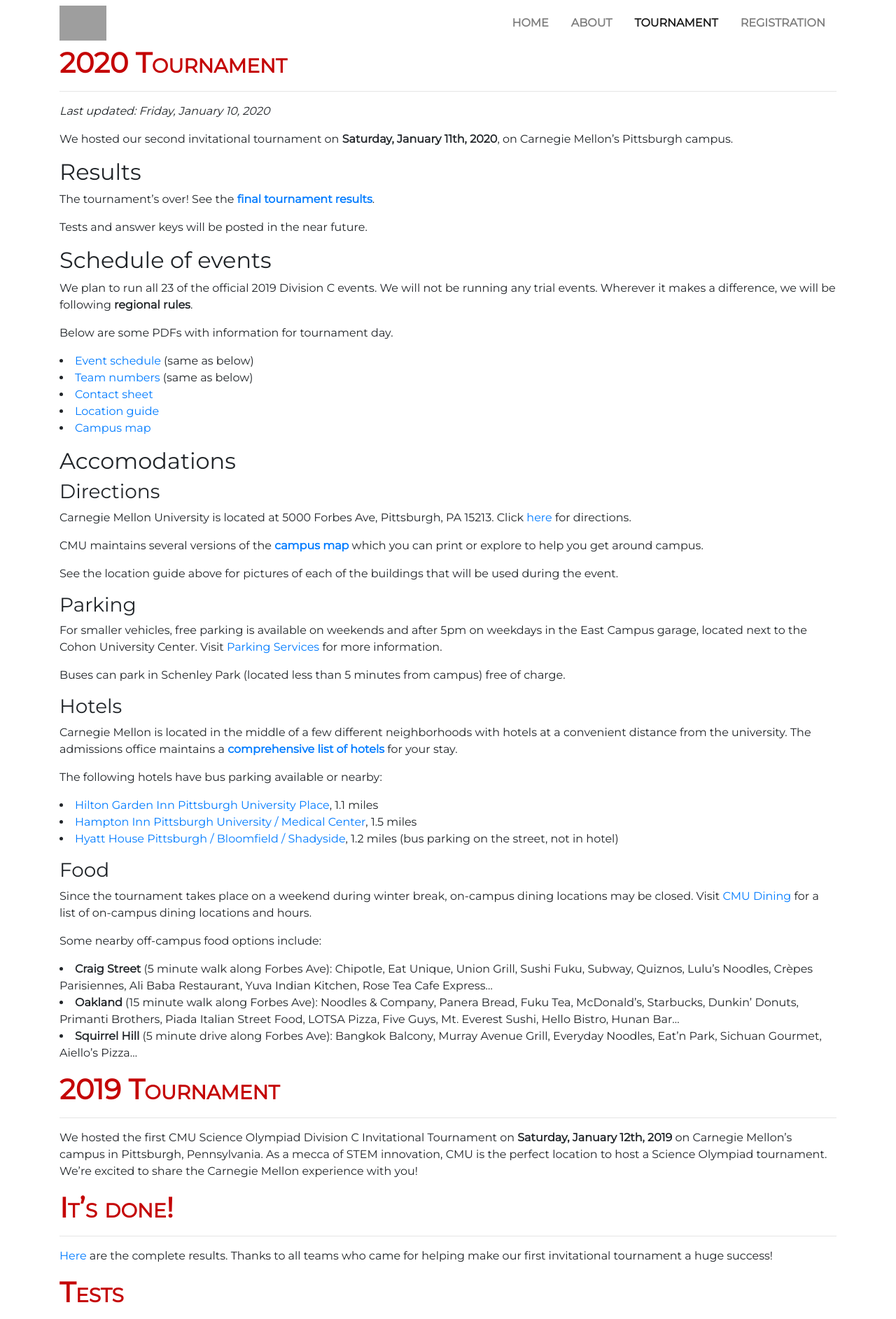
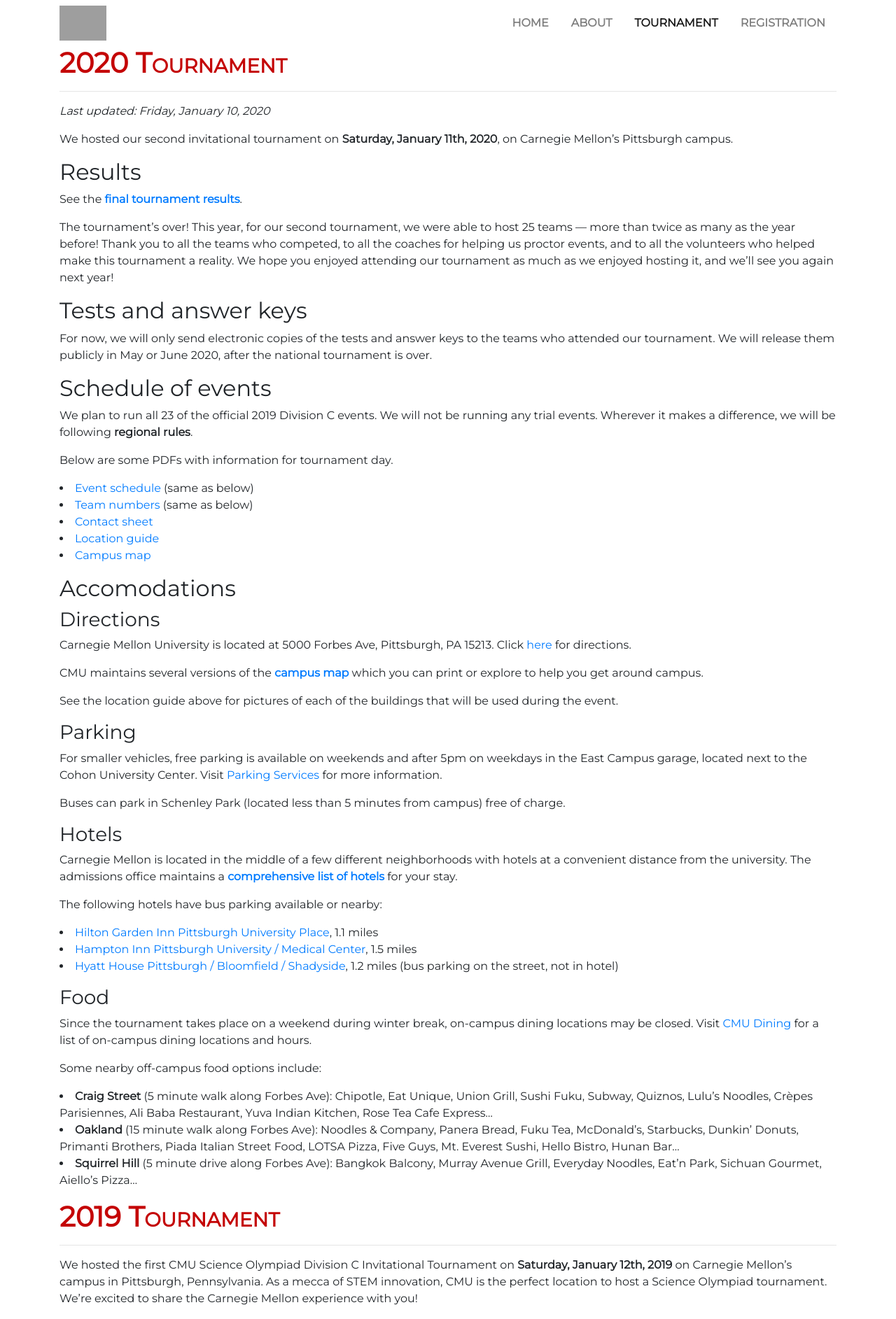
Before and after one commit to cmuscioly/cmuscioly.github.io, a Jekyll site: the page built from tournament.md, in a window 1280 px wide. Shown: the top 1885 px of the page at 70% size. Built offline with Jekyll 4.4.1, drawn with Linux system fonts in a browser that asks for light colours; nearby versions of some CDN libraries; grey boxes are pictures that could not be loaded.

Commit message:
Update copy on tournament page

```diff
--- a/tournament.md
+++ b/tournament.md
@@ -13,9 +13,20 @@
 
 ## Results
 
-The tournament's over! See the [**final tournament results**](assets/results_2020.pdf).
+See the [**final tournament results**](assets/results_2020.pdf).
 
-Tests and answer keys will be posted in the near future.
+The tournament's over! This year, for our second tournament, we were able
+to host 25 teams &mdash; more than twice as many as the year before!
+Thank you to all the teams who competed, to all the coaches for helping us
+proctor events, and to all the volunteers who helped make this tournament
+a reality. We hope you enjoyed attending our tournament as much as we
+enjoyed hosting it, and we'll see you again next year!
+
+## Tests and answer keys
+
+For now, we will only send electronic copies of the tests and answer keys
+to the teams who attended our tournament. We will release them publicly
+in May or June 2020, after the national tournament is over.
 
 ## Schedule of events
 
```
